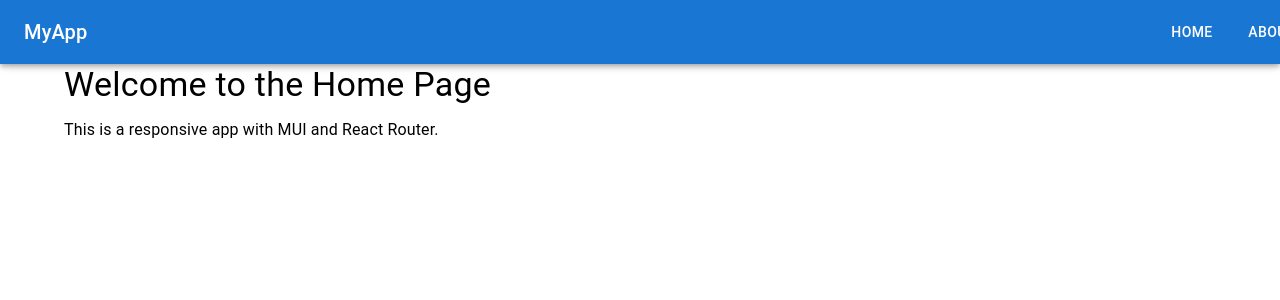
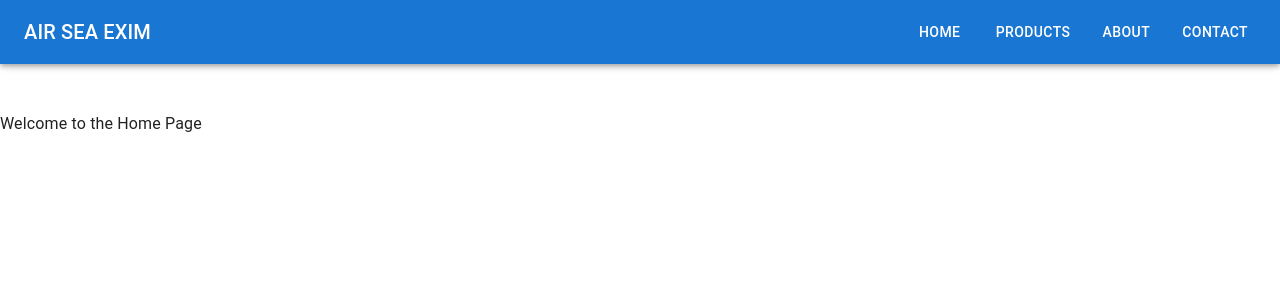
Before and after one commit to AjinkyaBhagat/GlobalNiryatUI, a React (Vite) app: page / in a window 1280 px wide. Shown: the top 300 px of the page. Built offline with nearby package versions, Linux system fonts and the light colour scheme.

Commit message:
Header setup

```diff
--- a/src/App.tsx
+++ b/src/App.tsx
@@ -1,11 +1,22 @@
 import React from "react";
-import AppRoutes from "./routes"; // Adjust based on your file structure
+import { BrowserRouter as Router, Routes, Route } from "react-router-dom";
+import DrawerAppBar from "./components/Header"; // Adjust path as needed
+import Home from "./pages/Home";
+import About from "./pages/About";
+import Contact from "./pages/Contact";
+import Products from "./pages/Products";
 
-const App: React.FC = () => {
+const App = () => {
   return (
-    <div style={{ display: "flex", flexDirection: "column", height: "100%" }}>
-      <AppRoutes />
-    </div>
+    <Router>
+      <DrawerAppBar />
+      <Routes>
+        <Route path="/" element={<Home />} />
+        <Route path="/about" element={<About />} />
+        <Route path="/contact" element={<Contact />} />
+        <Route path="/products" element={<Products />} />
+      </Routes>
+    </Router>
   );
 };
 
--- a/src/components/Header.tsx
+++ b/src/components/Header.tsx
@@ -1,52 +1,129 @@
-import React from "react";
-import {
-  AppBar,
-  Toolbar,
-  Typography,
-  Button,
-  IconButton,
-  useMediaQuery,
-  useTheme,
-  Box,
-} from "@mui/material";
-import { Menu as MenuIcon } from "@mui/icons-material";
+import * as React from "react";
 import { Link } from "react-router-dom";
+import AppBar from "@mui/material/AppBar";
+import Box from "@mui/material/Box";
+import CssBaseline from "@mui/material/CssBaseline";
+import Divider from "@mui/material/Divider";
+import Drawer from "@mui/material/Drawer";
+import IconButton from "@mui/material/IconButton";
+import List from "@mui/material/List";
+import ListItem from "@mui/material/ListItem";
+import ListItemButton from "@mui/material/ListItemButton";
+import ListItemText from "@mui/material/ListItemText";
+import MenuIcon from "@mui/icons-material/Menu";
+import Toolbar from "@mui/material/Toolbar";
+import Typography from "@mui/material/Typography";
+import Button from "@mui/material/Button";
 
-const Header: React.FC = () => {
-  const theme = useTheme();
-  const isMobile = useMediaQuery(theme.breakpoints.down("sm"));
+interface Props {
+  window?: () => Window;
+}
+
+const drawerWidth = 240;
+const navItems = [
+  { label: "Home", path: "/" },
+  { label: "Products", path: "/products" },
+  { label: "About", path: "/about" },
+  { label: "Contact", path: "/contact" },
+];
+
+export default function DrawerAppBar(props: Props) {
+  const { window } = props;
+  const [mobileOpen, setMobileOpen] = React.useState(false);
+
+  const handleDrawerToggle = () => {
+    setMobileOpen((prevState) => !prevState);
+  };
+
+  const drawer = (
+    <Box onClick={handleDrawerToggle} sx={{ textAlign: "center" }}>
+      <Typography variant="h6" sx={{ my: 2 }}>
+        AIR SEA EXIM
+      </Typography>
+      <Divider />
+      <List>
+        {navItems.map((item) => (
+          <ListItem key={item.label} disablePadding>
+            <ListItemButton
+              component={Link}
+              to={item.path}
+              sx={{ textAlign: "center" }}
+            >
+              <ListItemText primary={item.label} />
+            </ListItemButton>
+          </ListItem>
+        ))}
+      </List>
+    </Box>
+  );
+
+  const container =
+    window !== undefined ? () => window().document.body : undefined;
 
   return (
-    <AppBar
-      position="sticky"
-      sx={{ backgroundColor: theme.palette.primary.main }}
-    >
-      <Toolbar
-        sx={{ display: "flex", justifyContent: "space-between", width: "100%" }}
-      >
-        {/* Logo/Brand */}
-        <Typography variant="h6" component="div">
-          MyApp
-        </Typography>
+    <Box sx={{ display: "flex" }}>
+      <CssBaseline />
+      <AppBar component="nav">
+        <Toolbar sx={{ display: "flex", justifyContent: "space-between" }}>
+          {/* Logo/Title - Always Visible */}
+          <Typography
+            variant="h6"
+            component="div"
+            sx={{ display: "flex", alignItems: "center", flexGrow: 1 }}
+          >
+            AIR SEA EXIM
+          </Typography>
 
-        {/* Menu Items */}
-        {isMobile ? (
-          <IconButton color="inherit">
+          {/* Hamburger Menu (Mobile View Only) */}
+          <IconButton
+            color="inherit"
+            aria-label="open drawer"
+            edge="start"
+            onClick={handleDrawerToggle}
+            sx={{ display: { xs: "flex", sm: "none" } }}
+          >
             <MenuIcon />
           </IconButton>
-        ) : (
-          <Box sx={{ display: "flex", gap: 2 }}>
-            <Button color="inherit" component={Link} to="/">
-              Home
-            </Button>
-            <Button color="inherit" component={Link} to="/about">
-              About
-            </Button>
+
+          {/* Desktop Navigation Buttons */}
+          <Box sx={{ display: { xs: "none", sm: "flex" }, gap: 2 }}>
+            {navItems.map((item) => (
+              <Button
+                key={item.label}
+                component={Link}
+                to={item.path}
+                sx={{ color: "#fff" }}
+              >
+                {item.label}
+              </Button>
+            ))}
           </Box>
-        )}
-      </Toolbar>
-    </AppBar>
+        </Toolbar>
+      </AppBar>
+      <nav>
+        <Drawer
+          container={container}
+          variant="temporary"
+          open={mobileOpen}
+          onClose={handleDrawerToggle}
+          ModalProps={{
+            keepMounted: true,
+          }}
+          sx={{
+            display: { xs: "block", sm: "none" },
+            "& .MuiDrawer-paper": {
+              boxSizing: "border-box",
+              width: drawerWidth,
+            },
+          }}
+        >
+          {drawer}
+        </Drawer>
+      </nav>
+      <Box component="main" sx={{ p: 3 }}>
+        <Toolbar />
+        <Typography></Typography>
+      </Box>
+    </Box>
   );
-};
-
-export default Header;
+}
--- a/src/index.css
+++ b/src/index.css
@@ -3,7 +3,7 @@ body {
   width: 100%;
   height: 100%;
   margin: 0;
-  overflow-x: hidden; /* Prevent horizontal scroll */
+  overflow-x: hidden;
 }
 
 #root {
--- a/src/pages/About.tsx
+++ b/src/pages/About.tsx
@@ -1,17 +1,2 @@
-import React from "react";
-import { Container, Typography } from "@mui/material";
-
-const About: React.FC = () => {
-  return (
-    <Container>
-      <Typography variant="h4" gutterBottom>
-        About Us
-      </Typography>
-      <Typography variant="body1">
-        Learn more about this application.
-      </Typography>
-    </Container>
-  );
-};
-
+const About = () => <div>About Page Content</div>;
 export default About;
--- /dev/null
+++ b/src/pages/Contact.tsx
@@ -0,0 +1,2 @@
+const Contact = () => <div>Contact Us</div>;
+export default Contact;
--- a/src/pages/Home.tsx
+++ b/src/pages/Home.tsx
@@ -1,17 +1,2 @@
-import React from "react";
-import { Container, Typography } from "@mui/material";
-
-const Home: React.FC = () => {
-  return (
-    <Container>
-      <Typography variant="h4" gutterBottom>
-        Welcome to the Home Page
-      </Typography>
-      <Typography variant="body1">
-        This is a responsive app with MUI and React Router.
-      </Typography>
-    </Container>
-  );
-};
-
+const Home = () => <div>Welcome to the Home Page</div>;
 export default Home;
--- /dev/null
+++ b/src/pages/Products.tsx
@@ -0,0 +1,2 @@
+const Products = () => <div>Our Products</div>;
+export default Products;
```
